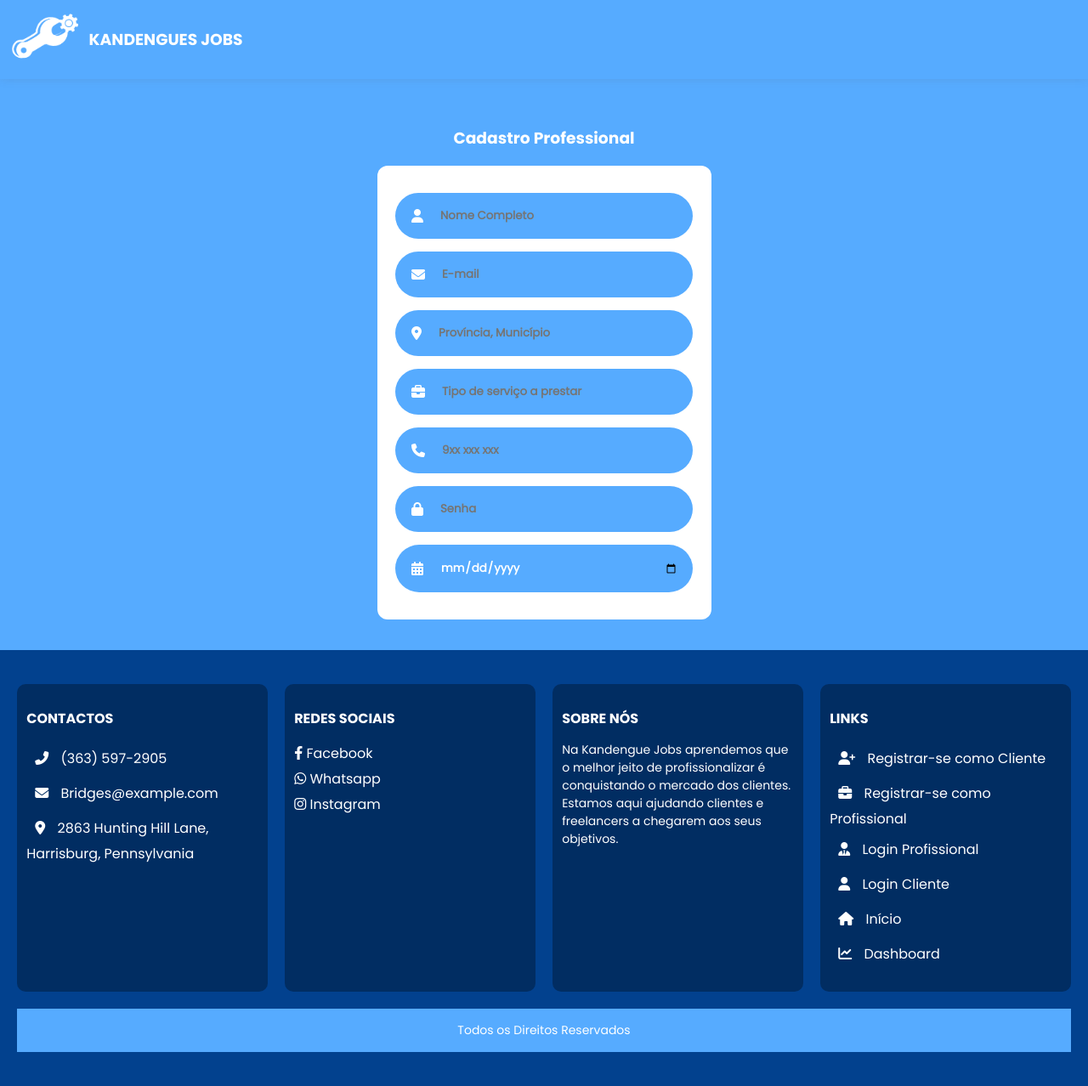
After one commit to danielalcino/falskteste, a Flask app: page /addProfessional in a window 1280 px wide. The commit adds this page. Shown: the whole page at 85% size. Run offline with Flask 3, Linux system fonts and the light colour scheme.

Commit message:
adicionei a página de professional

```diff
--- a/app.py
+++ b/app.py
@@ -56,9 +56,9 @@ def addProfessional():
             flash('Cadstro realizado com sucesso!', 'success')
             return redirect(url_for('addProfessional'))
 
-    return render_template('addProfessional.html')
+    return render_template('addProfessional.html', form=form)
 
 if __name__ == '__main__':
     with app.app_context():
         db.create_all()
-    app.run(debug=True)
+    app.run(debug=True, port=8080)
--- a/forms.py
+++ b/forms.py
@@ -19,7 +19,7 @@ class cadastroProfessional(FlaskForm):
     email = StringField('Email', render_kw={'placeholder':'E-mail'}, validators=[DataRequired(), Email()])
     localidade = StringField('Localidade', render_kw={'placeholder':'Província, Município'}, validators=[DataRequired()])
     service = StringField('Área Especializada', render_kw={'placeholder':'Tipo de serviço a prestar'}, validators=[DataRequired()])
-    telefone = IntegerField('Telefone', render_kw={'placeholder':'9xx xxx xxx', 'id':'telefoneProfessional'}, validators=[DataRequired()])
+    telefone = IntegerField('Telefone', render_kw={'placeholder':'9xx xxx xxx', 'id':'telefoneProfessional', 'type':'tel'}, validators=[DataRequired()])
     senha = PasswordField('Senha', render_kw={'placeholder':'Senha'}, validators=[DataRequired()])
     nascimento = DateField('Data de nascimento', render_kw={'placeholder':'Data de Nascimento'}, validators=[DataRequired()])
     submit = SubmitField('Adicionar Produto')
--- /dev/null
+++ b/templates/addProfessional.html
@@ -0,0 +1,121 @@
+{% extends "base2.html" %}
+{% block title %}DashBoard{% endblock %}
+{% block content %}
+    <style>
+        div.formularioConteiner{
+            display: flex;
+            flex-direction: column;
+            width: auto;
+            padding: 1em;
+            align-items: center;
+            align-self: center;
+            justify-content: center;
+        }
+        div.title>h3{
+            align-items: center;
+            align-self: center;
+            justify-content: center;
+            color: var(--white-color);
+            font-family: 'poppinsBold';
+        }
+        form{
+            align-items: center;
+            align-self: center;
+            justify-content: center;
+            border-radius: 12px;
+            background-color: var(--white-color);
+            padding: 2em;
+            display: flex;
+            flex-direction: column;
+            gap: 15px;
+        }
+        form>div{
+            align-items: center;
+            align-self: center;
+            justify-content: center;
+            display: flex;
+            flex-direction: column;
+            gap: 15px;
+        }
+        div.campos{
+            align-items: center;
+            align-self: center;
+            display: inline-flex;
+            gap: 5px;
+            padding: 5px 5px 5px 1em;
+            border-radius: 120px;
+            background-color: var(--blue-card);
+            width: 100%;
+        }
+        div.campos>input{
+            border-radius: 120px;
+            color: var(--white-color);
+            font-weight: 900;
+            background-color: transparent;
+            border: none;
+            padding: 0.90em;
+            width: 100%;
+        }
+        div.campos>input:focus {
+            background-color: #ffffff59;
+            color: var(--white-color);
+            outline: none;
+            box-shadow: 0 0 0 2px #ffffff56;
+          }
+        div.campos>i{
+            align-items: center;
+            align-self: center;
+            justify-content: center;
+            padding: 3px;
+        }
+        i.fas{
+            padding: 10px;
+            margin: 0 auto;
+            color: #fff;
+        }
+    </style>
+    <div class="formularioConteiner">
+        <div class="title">
+            <h3>Cadastro Professional</h3>
+        </div>
+        <form action="">
+            <div class="inputsconteiner">
+                <div class="campos nome">
+                    <i class="fas fa-user"></i>
+                    {{ form.nome() }}
+                </div>
+                <div class="campos email">
+                    <i class="fas fa-envelope"></i>
+                    {{ form.email() }}
+                </div>
+                <div class="campos localidade">
+                    <i class="fas fa-map-marker-alt"></i>
+                    {{ form.localidade() }}
+                </div>
+                <div class="campos service">
+                    <i class="fas fa-briefcase"></i>
+                    {{ form.service() }}
+                </div>
+                <div class="campos telefone">
+                    <i class="fas fa-phone"></i>
+                    {{ form.telefone(class="telefone") }}
+                </div>
+                <div class="campos senha">
+                    <i class="fas fa-lock"></i>
+                    {{ form.senha() }}
+                </div>
+                <div class="campos nascimento">
+                    <i class="fas fa-calendar-alt"></i>
+                    {{ form.nascimento() }}
+                </div>
+            </div>
+
+        </form>
+    </div>
+    <script>
+        const telefone = document.querySelector('.telefone')
+        $(document).ready(function(){
+            $('input[type="tel"]').mask('900 000 000');
+        });
+    </script>
+{% endblock%}
--- /dev/null
+++ b/templates/base2.html
@@ -0,0 +1,167 @@
+<!DOCTYPE html>
+<html lang="pt-Pt">
+<head>
+    <meta charset="UTF-8">
+    <script src="https://cdnjs.cloudflare.com/ajax/libs/jquery/3.6.0/jquery.min.js"></script>
+<script src="https://cdnjs.cloudflare.com/ajax/libs/jquery.mask/1.14.16/jquery.mask.min.js"></script>
+
+    <link rel="shortcut icon" href="../static/img/Support.png" type="image/x-icon">
+    <meta name="viewport" content="width=device-width, initial-scale=1.0">
+    <link rel="stylesheet" href="../static/css/cores.css">
+    <link rel="stylesheet" href="https://cdnjs.cloudflare.com/ajax/libs/font-awesome/6.4.0/css/all.min.css">
+    <title>{% block title %}Inicio{% endblock %}</title>
+    <style>
+        @font-face {
+            font-family: 'poppins';
+            src: url('../static/fontesDeLetra/poppins/Poppins-Regular.ttf') format(opentype);
+        }
+        @font-face {
+            font-family: 'poppinsBold';
+            src: url('../static/fontesDeLetra/poppins/Poppins-Bold.ttf') format(opentype);
+        }
+        *{
+            font-family: 'poppins';
+        }
+        body{
+            background: var(--blue-card);
+            margin: 0;
+            padding: 0;
+        }
+        .main{
+            display: flex;
+            gap: 20px;
+            flex-direction: column;
+        }
+        div.top{
+            display: flex;
+        }
+        header{
+            width: 100%;
+            display: inline-flex;
+            box-shadow: 0 0 10px #64646427;
+        }
+        div.logo{
+            display: inline-flex;
+            align-items: center;
+            gap: 10px;
+        }
+        div.logo>img{
+            width: 30%;
+        }
+        div.logo>h3{
+            color: var(--white-color);
+            text-transform: uppercase;
+        }
+        footer {
+            background: var(--blue-logo);
+            color: white;
+            padding: 40px 20px;
+          }
+
+          .footer-grid {
+            display: grid;
+            grid-template-columns: repeat(auto-fit, minmax(180px, 1fr));
+            gap: 20px;
+            text-align: left;
+          }
+
+          .footer-grid h3 {
+            font-size: 16px;
+            margin-bottom: 10px;
+          }
+
+          .footer-grid ul {
+            list-style: none;
+            padding-left: 0;
+          }
+
+          .footer-grid li {
+            margin-bottom: 5px;
+          }
+
+          .footer-grid a {
+            color: white;
+            text-decoration: none;
+          }
+
+          .footer-grid p {
+            font-size: 14px;
+          }
+
+          .footer-bottom {
+            text-align: center;
+            padding: 15px;
+            font-size: 14px;
+            background: var(--blue-card);
+            margin-top: 20px;
+          }
+          .footer-grid>div{
+            background-color: var(--blue-color-escuro-2);
+            border-radius: 10px;
+            padding: 0.7rem;
+          }
+          h3{
+            font-family: 'poppinsBold';
+          }
+    </style>
+</head>
+<body>
+    <div class="main">
+        <div class="top">
+            <header>
+                <div class="logo">
+                    <img src="../static/img/logobranco.png" alt="" width="80"> <h3>kandengues jobs</h3>
+                </div>
+            </header>
+        </div>
+        <div class="conteudo">
+            {% block content %}
+            {% endblock %}
+        </div>
+        <footer>
+            <div class="footer-grid">
+              <!-- CONTACTOS -->
+                <div>
+                    <h3>CONTACTOS</h3>
+                    <ul>
+                    <li><i class="fas fa-phone-alt"></i> (363) 597-2905</li>
+                    <li><i class="fas fa-envelope"></i> Bridges@example.com</li>
+                    <li><i class="fas fa-map-marker-alt"></i> 2863 Hunting Hill Lane, Harrisburg, Pennsylvania</li>
+                    </ul>
+                </div>
+
+            <!-- REDES SOCIAIS -->
+                <div>
+                    <h3>REDES SOCIAIS</h3>
+                    <ul>
+                    <li><i class="fab fa-facebook-f"></i> <a href="">Facebook</a></li>
+                    <li><i class="fab fa-whatsapp"></i> <a href="">Whatsapp</a></li>
+                    <li><i class="fab fa-instagram"></i> <a href="">Instagram</a></li>
+                    </ul>
+                </div>
+
+                <div>
+                    <h3>SOBRE NÓS</h3>
+                    <p>
+                    Na Kandengue Jobs aprendemos que o melhor jeito de profissionalizar é conquistando o mercado dos clientes. Estamos aqui ajudando clientes e freelancers a chegarem aos seus objetivos.
+                    </p>
+                </div>
+
+                <div>
+                    <h3>LINKS</h3>
+                    <ul>
+                        <li><a href="#"><i class="fas fa-user-plus"></i> Registrar-se como Cliente</a></li>
+                        <li><a href="#"><i class="fas fa-briefcase"></i> Registrar-se como Profissional</a></li>
+                        <li><a href="#"><i class="fas fa-user-tie"></i> Login Profissional</a></li>
+                        <li><a href="#"><i class="fas fa-user"></i> Login Cliente</a></li>
+                        <li><a href="#"><i class="fas fa-home"></i> Início</a></li>
+                        <li><a href="#"><i class="fas fa-chart-line"></i> Dashboard</a></li>
+                    </ul>
+
+                </div>
+            </div>
+            <div class="footer-bottom">Todos os Direitos Reservados</div>
+          </footer>
+    </div>
+</body>
+</html>
```
Also changed, not shown: templates/dash.html (+4 -5 lines), static/img/logobranco.png (added).
